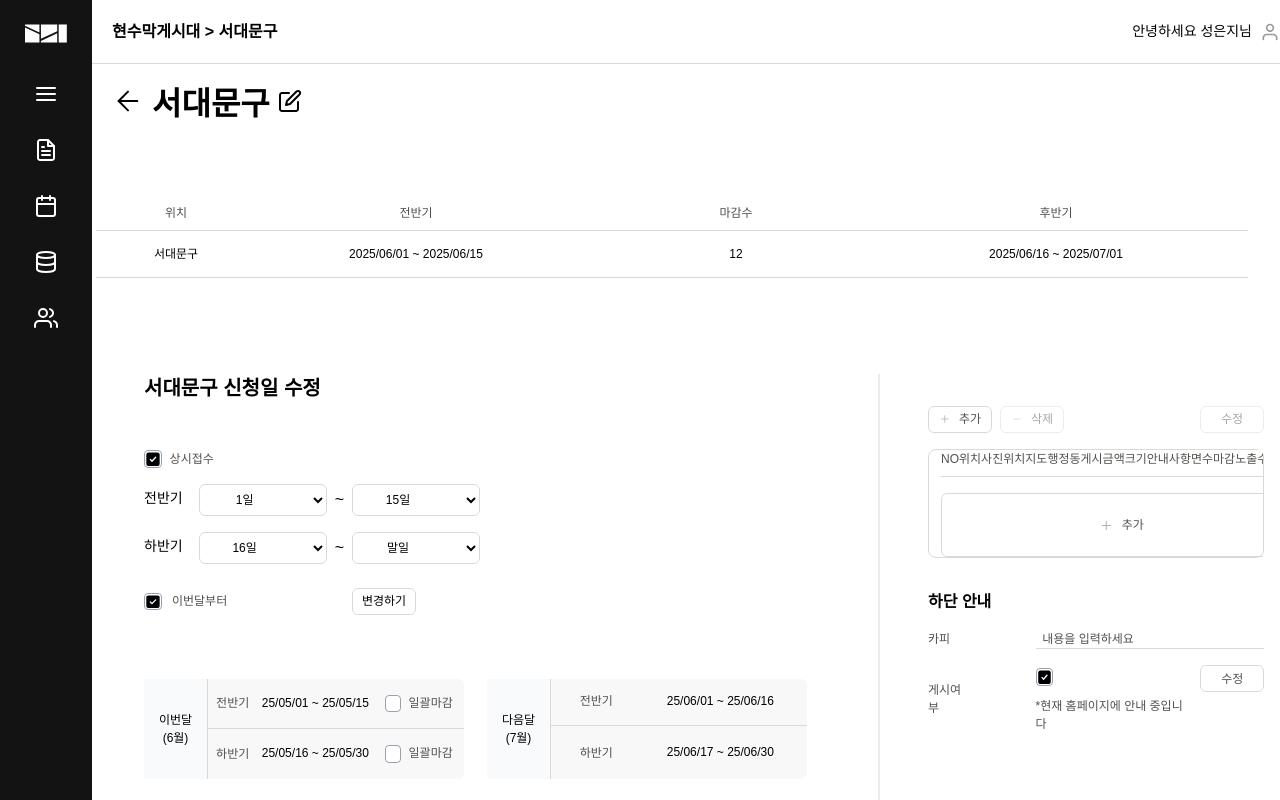
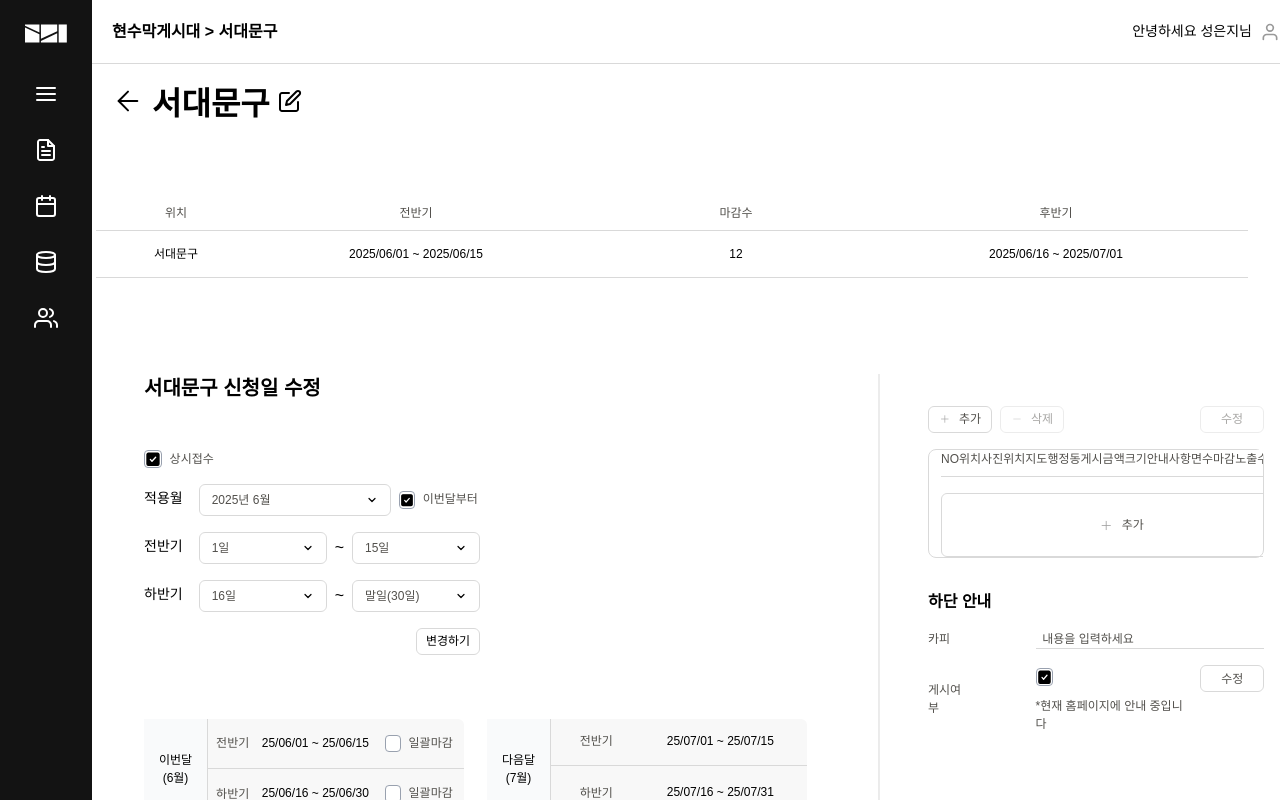
Before and after one commit to hansung-design-dev/hansung-design-admin, a Next.js app: page /led-display/1 in a window 1280 px wide. Built offline with nearby package versions, Linux system fonts and the light colour scheme; a web font is replaced by a local one.

Commit message:
add year and month at orderDateEdit

```diff
--- a/src/components/layout/orderDateEdit.tsx
+++ b/src/components/layout/orderDateEdit.tsx
@@ -3,47 +3,139 @@ import { useState } from 'react';
 import OrderDate from './orderDate';
 import Checkbox from '@/components/ui/checkbox';
 import Button from '@/components/ui/button';
+import Dropdown from '@/components/ui/dropdown';
+
+// 오늘 날짜 기준으로 현재 월과 연도 가져오기
+const today = new Date();
+const currentMonth = today.getMonth() + 1; // 0부터 시작하므로 +1
+
+// 2025년부터 각 월의 말일 계산
+const getLastDayOfMonth = (year: number, month: number): number => {
+  return new Date(year, month, 0).getDate();
+};
+
+// 2025년부터 2030년까지 각 월의 말일 생성
+const generateLastDayOptions = () => {
+  const options = [];
+  for (let year = 2025; year <= 2030; year++) {
+    for (let month = 1; month <= 12; month++) {
+      const lastDay = getLastDayOfMonth(year, month);
+      const yearStr = year.toString().slice(-2); // 25, 26, 27...
+      const monthStr = month.toString().padStart(2, '0'); // 01, 02, 03...
+      options.push({
+        value: `${yearStr}/${monthStr}/말일`,
+        label: `말일(${lastDay}일)`,
+      });
+    }
+  }
+  return options;
+};
+
+// 년/월 옵션 생성
+const generateYearMonthOptions = () => {
+  const options = [];
+  for (let year = 2025; year <= 2030; year++) {
+    for (let month = 1; month <= 12; month++) {
+      const yearStr = year.toString().slice(-2); // 25, 26, 27...
+      const monthStr = month.toString().padStart(2, '0'); // 01, 02, 03...
+      options.push({
+        value: `${yearStr}/${monthStr}`,
+        label: `${year}년 ${month}월`,
+      });
+    }
+  }
+  return options;
+};
 
 const days = Array.from({ length: 31 }, (_, i) => `${i + 1}일`);
-const lastDayOptions = ['말일'];
+
+// 드롭다운 옵션 생성
+const dayOptions = days.map((day) => ({ value: day, label: day }));
+const lastDayOptions = generateLastDayOptions();
+const yearMonthOptions = generateYearMonthOptions();
 
 export default function OrderDateEdit({
   location = '',
 }: {
   location?: string;
 }) {
-  // 날짜 인풋 상태
+  // 선택된 년/월 상태
+  const [selectedYearMonth, setSelectedYearMonth] = useState(
+    `25/${currentMonth.toString().padStart(2, '0')}`
+  );
+  const [applyThisMonth, setApplyThisMonth] = useState(true);
+
+  // 오늘 기준으로 6월 전하반기 설정
   const [firstHalfStart, setFirstHalfStart] = useState('1일');
   const [firstHalfEnd, setFirstHalfEnd] = useState('15일');
   const [secondHalfStart, setSecondHalfStart] = useState('16일');
-  const [secondHalfEnd, setSecondHalfEnd] = useState('말일');
-  const [applyThisMonth, setApplyThisMonth] = useState(true);
+  const [secondHalfEnd, setSecondHalfEnd] = useState(
+    `25/${currentMonth.toString().padStart(2, '0')}/말일`
+  );
 
   // 표의 날짜 상태 (이번달)
   const [firstHalfClosed, setFirstHalfClosed] = useState(false);
   const [secondHalfClosed, setSecondHalfClosed] = useState(false);
-  const [tableFirstHalf, setTableFirstHalf] = useState('25/05/01 ~ 25/05/15');
-  const [tableSecondHalf, setTableSecondHalf] = useState('25/05/16 ~ 25/05/30');
+  const [tableFirstHalf, setTableFirstHalf] = useState(
+    `25/${currentMonth.toString().padStart(2, '0')}/01 ~ 25/${currentMonth
+      .toString()
+      .padStart(2, '0')}/15`
+  );
+  const [tableSecondHalf, setTableSecondHalf] = useState(
+    `25/${currentMonth.toString().padStart(2, '0')}/16 ~ 25/${currentMonth
+      .toString()
+      .padStart(2, '0')}/30`
+  );
+
+  // 선택된 년/월에서 월 추출
+  const selectedMonth = parseInt(selectedYearMonth.split('/')[1]);
+  const selectedYear = parseInt(selectedYearMonth.split('/')[0]) + 2000;
 
   // 다음달 표 데이터 (예시)
-  const nextFirstHalf = '25/06/01 ~ 25/06/16';
-  const nextSecondHalf = '25/06/17 ~ 25/06/30';
+  const nextMonth = selectedMonth === 12 ? 1 : selectedMonth + 1;
+  const nextYear = selectedMonth === 12 ? selectedYear + 1 : selectedYear;
+  const nextYearStr = (nextYear - 2000).toString().padStart(2, '0');
+  const nextFirstHalf = `${nextYearStr}/${nextMonth
+    .toString()
+    .padStart(2, '0')}/01 ~ ${nextYearStr}/${nextMonth
+    .toString()
+    .padStart(2, '0')}/15`;
+  const nextSecondHalf = `${nextYearStr}/${nextMonth
+    .toString()
+    .padStart(2, '0')}/16 ~ ${nextYearStr}/${nextMonth
+    .toString()
+    .padStart(2, '0')}/${getLastDayOfMonth(nextYear, nextMonth)}`;
+
+  // 이번달부터 체크박스 변경 시
+  const handleApplyThisMonthChange = (checked: boolean) => {
+    setApplyThisMonth(checked);
+    if (checked) {
+      // 오늘 기준으로 설정
+      setSelectedYearMonth(`25/${currentMonth.toString().padStart(2, '0')}`);
+    }
+  };
 
   // 변경하기 버튼 클릭 시 표의 날짜 변경
   const handleChange = () => {
+    const startDay = firstHalfStart.replace('일', '').padStart(2, '0');
+    const endDay = firstHalfEnd.replace('일', '').padStart(2, '0');
+
     setTableFirstHalf(
-      `25/05/${firstHalfStart
-        .replace('일', '')
-        .padStart(2, '0')} ~ 25/05/${firstHalfEnd
-        .replace('일', '')
-        .padStart(2, '0')}`
+      `${selectedYearMonth}/${startDay} ~ ${selectedYearMonth}/${endDay}`
     );
+
+    const secondStartDay = secondHalfStart.replace('일', '').padStart(2, '0');
+    let secondEndDay;
+
+    if (secondHalfEnd.includes('말일')) {
+      const lastDay = getLastDayOfMonth(selectedYear, selectedMonth);
+      secondEndDay = lastDay.toString().padStart(2, '0');
+    } else {
+      secondEndDay = secondHalfEnd.replace('일', '').padStart(2, '0');
+    }
+
     setTableSecondHalf(
-      `25/05/${secondHalfStart.replace('일', '').padStart(2, '0')} ~ 25/05/${
-        secondHalfEnd === '말일'
-          ? '30'
-          : secondHalfEnd.replace('일', '').padStart(2, '0')
-      }`
+      `${selectedYearMonth}/${secondStartDay} ~ ${selectedYearMonth}/${secondEndDay}`
     );
   };
 
@@ -60,81 +152,73 @@ export default function OrderDateEdit({
         <span className="text-0-75-500 text-gray-1">상시접수</span>
       </div>
       {/* 인풋/체크박스/버튼 */}
-      <div className="flex flex-col gap-4 mb-6 md:mb-12 w-full items-start">
+      <div className="flex flex-col gap-4 mb-6 md:mb-12 w-[21rem] items-start">
+        {/* 년/월 선택 및 이번달부터 체크박스 */}
+        <div className="flex flex-col md:flex-row items-start md:items-center w-full gap-2 md:gap-4">
+          <span className="mb-1 text-sm">적용월</span>
+          <div className="flex items-center gap-2 w-full md:w-auto">
+            <Dropdown
+              options={yearMonthOptions}
+              value={selectedYearMonth}
+              onChange={setSelectedYearMonth}
+              className="w-[12rem]"
+            />
+            <div className="flex items-center gap-2">
+              <Checkbox
+                checked={applyThisMonth}
+                onChange={(e) => handleApplyThisMonthChange(e.target.checked)}
+                id="applyThisMonth"
+                className="w-4 h-4 accent-black border-gray-400"
+              />
+              <label
+                htmlFor="applyThisMonth"
+                className="text-0-75-500 text-gray-1 text-sm"
+              >
+                이번달부터
+              </label>
+            </div>
+          </div>
+        </div>
         {/* 전반기 */}
         <div className="flex flex-col md:flex-row items-start md:items-center w-full gap-2 md:gap-4">
           <span className="mb-1 text-sm">전반기</span>
           <div className="flex items-center gap-2 w-full md:w-auto">
-            <select
+            <Dropdown
+              options={dayOptions}
               value={firstHalfStart}
-              onChange={(e) => setFirstHalfStart(e.target.value)}
-              className="border border-gray-2 rounded-[0.375rem] w-[8rem] h-[2rem] text-center text-0-75-500 pr-6"
-            >
-              {days.map((day) => (
-                <option key={day} value={day}>
-                  {day}
-                </option>
-              ))}
-            </select>
+              onChange={setFirstHalfStart}
+              className="w-[8rem]"
+            />
             <span>~</span>
-            <select
+            <Dropdown
+              options={dayOptions}
               value={firstHalfEnd}
-              onChange={(e) => setFirstHalfEnd(e.target.value)}
-              className="border border-gray-2 rounded-[0.375rem] w-[8rem] h-[2rem] text-center text-0-75-500 pr-6"
-            >
-              {days.map((day) => (
-                <option key={day} value={day}>
-                  {day}
-                </option>
-              ))}
-            </select>
+              onChange={setFirstHalfEnd}
+              className="w-[8rem]"
+            />
           </div>
         </div>
         {/* 하반기 */}
         <div className="flex flex-col md:flex-row items-start md:items-center w-full gap-2 md:gap-4">
           <span className="mb-1 text-sm">하반기</span>
           <div className="flex items-center gap-2 w-full md:w-auto">
-            <select
+            <Dropdown
+              options={dayOptions}
               value={secondHalfStart}
-              onChange={(e) => setSecondHalfStart(e.target.value)}
-              className="border border-gray-2 rounded-[0.375rem] w-[8rem] h-[2rem] text-center text-0-75-500 pr-6"
-            >
-              {days.map((day) => (
-                <option key={day} value={day}>
-                  {day}
-                </option>
-              ))}
-            </select>
+              onChange={setSecondHalfStart}
+              className="w-[8rem]"
+            />
             <span>~</span>
-            <select
+            <Dropdown
+              options={lastDayOptions}
               value={secondHalfEnd}
-              onChange={(e) => setSecondHalfEnd(e.target.value)}
-              className="border border-gray-2 rounded-[0.375rem] w-[8rem] h-[2rem] text-center text-0-75-500 pr-6"
-            >
-              {[...days, ...lastDayOptions].map((day) => (
-                <option key={day} value={day}>
-                  {day}
-                </option>
-              ))}
-            </select>
+              onChange={setSecondHalfEnd}
+              className="w-[8rem]"
+            />
           </div>
         </div>
-        {/* 체크박스+버튼 */}
-        <div className="flex flex-col md:flex-row items-start md:items-center justify-between gap-4 mt-2 min-w-[17rem] max-w-[50rem]">
-          <div className="flex items-center gap-2">
-            <Checkbox
-              checked={applyThisMonth}
-              onChange={(e) => setApplyThisMonth(e.target.checked)}
-              id="applyThisMonth"
-              className="w-5 h-5 accent-black border-gray-400"
-            />
-            <label
-              htmlFor="applyThisMonth"
-              className="text-0-75-500 text-gray-1"
-            >
-              이번달부터
-            </label>
-          </div>
+        {/* 변경하기 버튼 */}
+        <div className="flex justify-end w-full">
           <Button size="S" onClick={handleChange} className="text-0-75-500">
             변경하기
           </Button>
@@ -144,7 +228,7 @@ export default function OrderDateEdit({
       <div className="flex flex-col lg:flex-row gap-2 md:gap-4 w-full">
         <OrderDate
           location={location}
-          month="6월"
+          month={`${selectedMonth}월`}
           firstHalf={tableFirstHalf}
           secondHalf={tableSecondHalf}
           isThisMonth={true}
@@ -156,7 +240,7 @@ export default function OrderDateEdit({
         />
         <OrderDate
           location={location}
-          month="7월"
+          month={`${nextMonth}월`}
           firstHalf={nextFirstHalf}
           secondHalf={nextSecondHalf}
           showFirstHalfCheckbox={false}
--- a/src/components/ui/dropdown.tsx
+++ b/src/components/ui/dropdown.tsx
@@ -50,7 +50,7 @@ export default function Dropdown({
   return (
     <div className={`relative ${className}`} ref={dropdownRef}>
       <div
-        className="flex items-center justify-between w-full border border-gray-2 rounded-[0.375rem] h-[2rem] px-3 text-center text-0-75-500 cursor-pointer bg-white hover:border-gray-3 transition-colors"
+        className="flex items-center justify-between w-full border border-gray-2 rounded-[0.375rem] h-[2rem] px-3 text-center text-0-75-500 cursor-pointer bg-white  transition-colors"
         onClick={() => setIsOpen(!isOpen)}
       >
         <span className={selectedOption ? 'text-gray-1' : 'text-gray-3'}>
```
